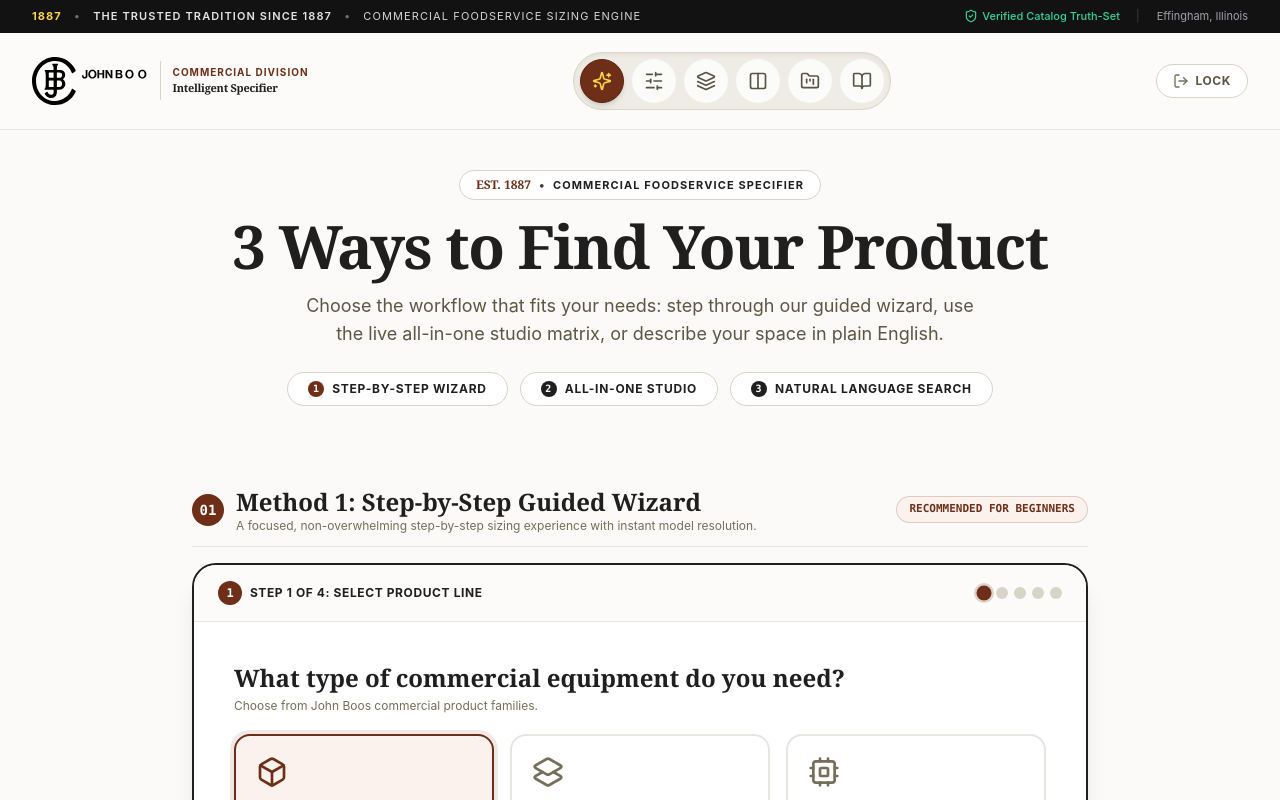
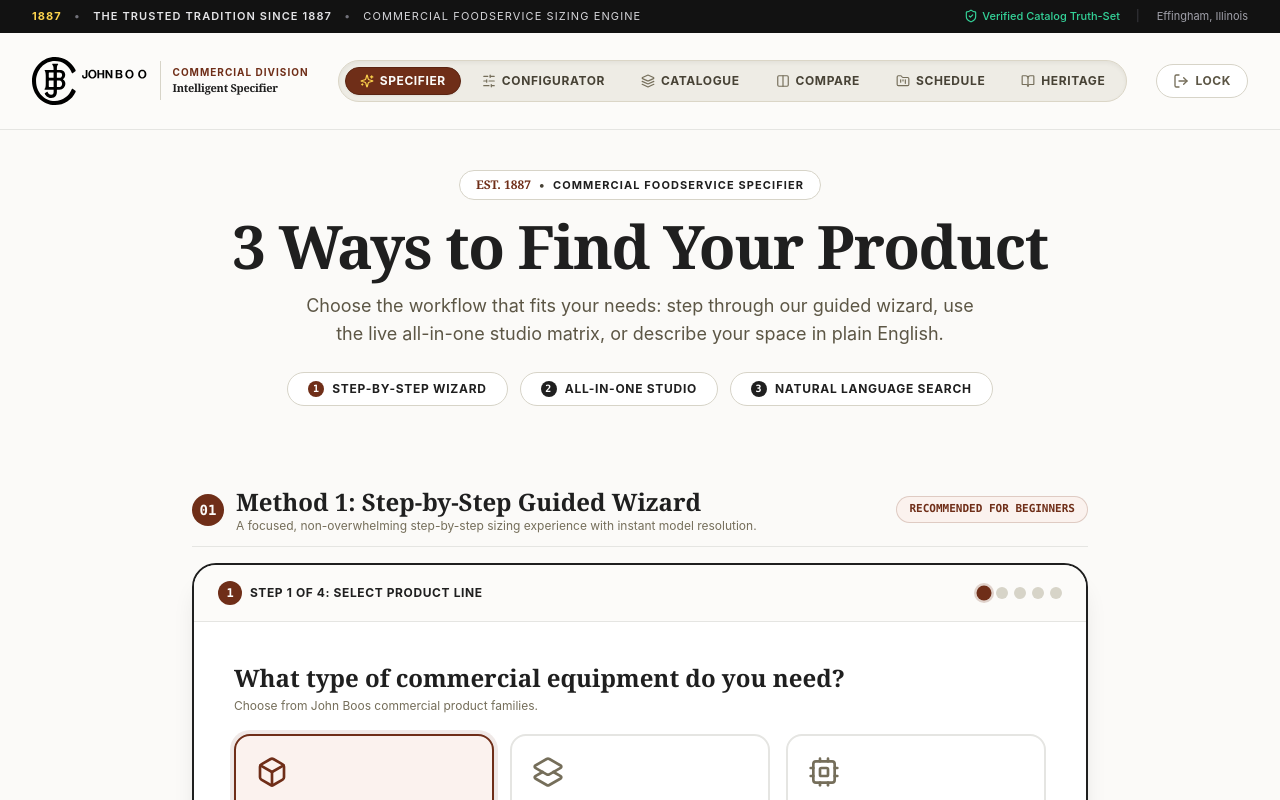
Before and after one commit to metamendmarketing/john-boos-antigravity-demo, a Next.js app: page / in a window 1280 px wide. Shown: the top 800 px of the page. Built offline with nearby package versions, Linux system fonts and the light colour scheme.

Commit message:
feat(nav): update labels to Specifier, Configurator, Catalogue, Compare, Schedule, Heritage

```diff
--- a/src/components/shell/Header.tsx
+++ b/src/components/shell/Header.tsx
@@ -37,21 +37,21 @@
 
   const navLinks = [
     { href: "/", label: "Specifier", icon: Sparkles },
-    { href: "/configure", label: "Sink Configurator", icon: SlidersHorizontal },
-    { href: "/catalog", label: "Commercial Catalog", icon: Layers },
+    { href: "/configure", label: "Configurator", icon: SlidersHorizontal },
+    { href: "/catalog", label: "Catalogue", icon: Layers },
     {
       href: "/compare",
-      label: "Compare Matrix",
+      label: "Compare",
       icon: Columns2,
       badge: compareCount > 0 ? compareCount : null,
     },
     {
       href: "/project",
-      label: "Equipment Schedule",
+      label: "Schedule",
       icon: FolderKanban,
       badge: itemCount > 0 ? itemCount : null,
     },
-    { href: "/about-demo", label: "Heritage & Proof", icon: BookOpen },
+    { href: "/about-demo", label: "Heritage", icon: BookOpen },
   ];
 
   if (pathname === "/login") {
@@ -102,8 +102,8 @@
           </Link>
         </div>
 
-        {/* Center: Desktop Navigation - Center-Spaced Icon Button Dock */}
-        <nav className="hidden md:flex items-center justify-center p-1.5 bg-[#eeece5] rounded-full border border-[#dbd6c7] shadow-inner space-x-2">
+        {/* Center: Desktop Navigation - Center-Spaced Pill Button Dock */}
+        <nav className="hidden lg:flex items-center justify-center p-1.5 bg-[#eeece5] rounded-full border border-[#dbd6c7] shadow-inner space-x-1 sm:space-x-1.5">
           {navLinks.map((link) => {
             const Icon = link.icon;
             const isActive = pathname === link.href;
@@ -111,33 +111,29 @@
               <Link
                 key={link.href}
                 href={link.href}
-                aria-label={link.label}
-                className={`group relative w-11 h-11 rounded-full flex items-center justify-center transition-all duration-200 border ${
+                className={`group px-3.5 py-1.5 rounded-full text-xs font-bold uppercase tracking-wider transition-all duration-200 flex items-center space-x-1.5 border ${
                   isActive
-                    ? "bg-[#6f2e18] text-[#fcfbf9] border-[#5a2412] shadow-md hover:bg-[#5a2412]"
-                    : "bg-white/80 text-[#474235] border-transparent hover:bg-white hover:text-[#1f1f1f] hover:border-[#d7d4c8] hover:shadow-xs"
+                    ? "bg-[#6f2e18] text-[#fcfbf9] border-[#5a2412] shadow-sm hover:bg-[#5a2412]"
+                    : "bg-transparent text-[#474235] border-transparent hover:bg-white hover:text-[#1f1f1f] hover:border-[#d7d4c8] hover:shadow-xs"
                 }`}
               >
                 <Icon
-                  className={`w-5 h-5 transition-colors ${
-                    isActive ? "text-amber-300" : "text-[#595343] group-hover:text-[#1f1f1f]"
+                  className={`w-3.5 h-3.5 transition-colors ${
+                    isActive ? "text-amber-300" : "text-[#756e5a] group-hover:text-[#1f1f1f]"
                   }`}
                 />
+                <span className="leading-none">{link.label}</span>
                 {link.badge !== null && link.badge !== undefined && (
                   <span
-                    className={`absolute -top-1 -right-1 w-5 h-5 rounded-full text-[10px] font-black flex items-center justify-center shadow transition-colors ${
+                    className={`px-1.5 py-0.2 rounded-full text-[10px] font-black ml-0.5 transition-colors ${
                       isActive
-                        ? "bg-amber-300 text-[#6f2e18]"
-                        : "bg-[#6f2e18] text-white"
+                        ? "bg-white text-[#6f2e18]"
+                        : "bg-[#6f2e18] text-[#fcfbf9]"
                     }`}
                   >
                     {link.badge}
                   </span>
                 )}
-                {/* Floating Hover Tooltip */}
-                <span className="pointer-events-none absolute -bottom-9 left-1/2 -translate-x-1/2 opacity-0 group-hover:opacity-100 transition-all duration-150 whitespace-nowrap px-2.5 py-1 rounded-md bg-[#1f1f1f] text-[#fcfbf9] text-[11px] font-bold tracking-wide shadow-lg z-50">
-                  {link.label}
-                </span>
               </Link>
             );
           })}
@@ -158,7 +154,7 @@
           <button
             onClick={() => setMobileMenuOpen(!mobileMenuOpen)}
             aria-label={mobileMenuOpen ? "Close navigation menu" : "Open navigation menu"}
-            className="md:hidden p-2.5 text-[#1f1f1f] border border-[#d7d4c8] bg-white hover:bg-[#f5f4ef] rounded-full shadow-2xs transition-colors"
+            className="lg:hidden p-2.5 text-[#1f1f1f] border border-[#d7d4c8] bg-white hover:bg-[#f5f4ef] rounded-full shadow-2xs transition-colors"
           >
             {mobileMenuOpen ? <X className="w-5 h-5" /> : <Menu className="w-5 h-5" />}
           </button>
@@ -167,7 +163,7 @@
 
       {/* Mobile Drawer Menu */}
       {mobileMenuOpen && (
-        <div className="md:hidden border-t border-[#e5e5e2] bg-[#fcfbf9] px-4 py-4 space-y-2 shadow-xl">
+        <div className="lg:hidden border-t border-[#e5e5e2] bg-[#fcfbf9] px-4 py-4 space-y-2 shadow-xl">
           {navLinks.map((link) => {
             const Icon = link.icon;
             const isActive = pathname === link.href;
```
